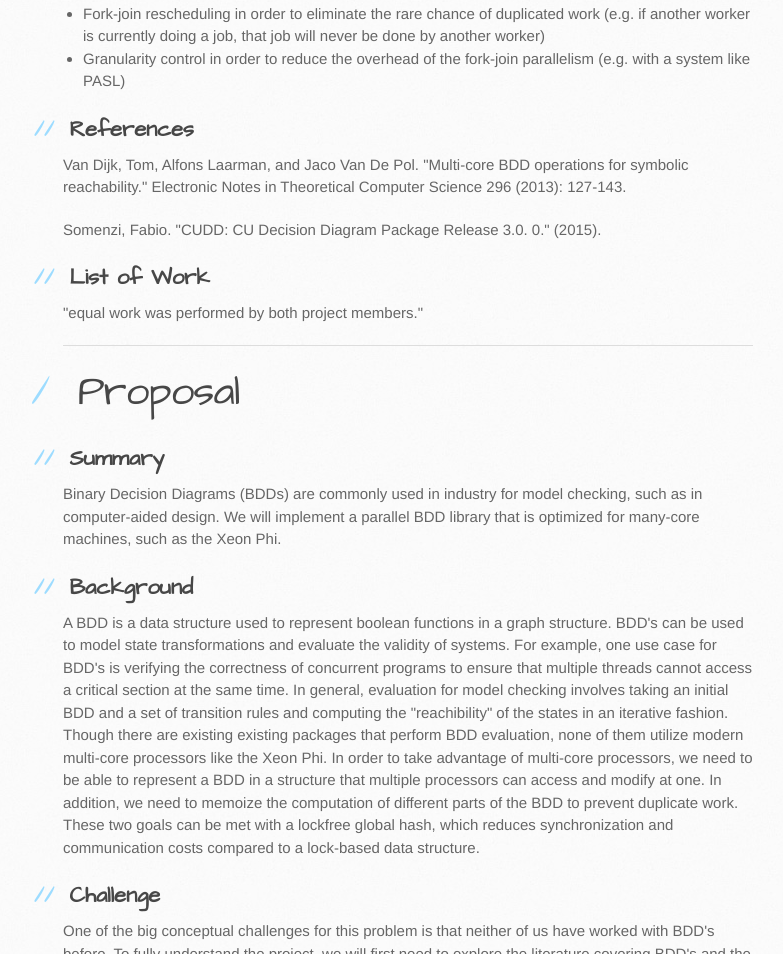
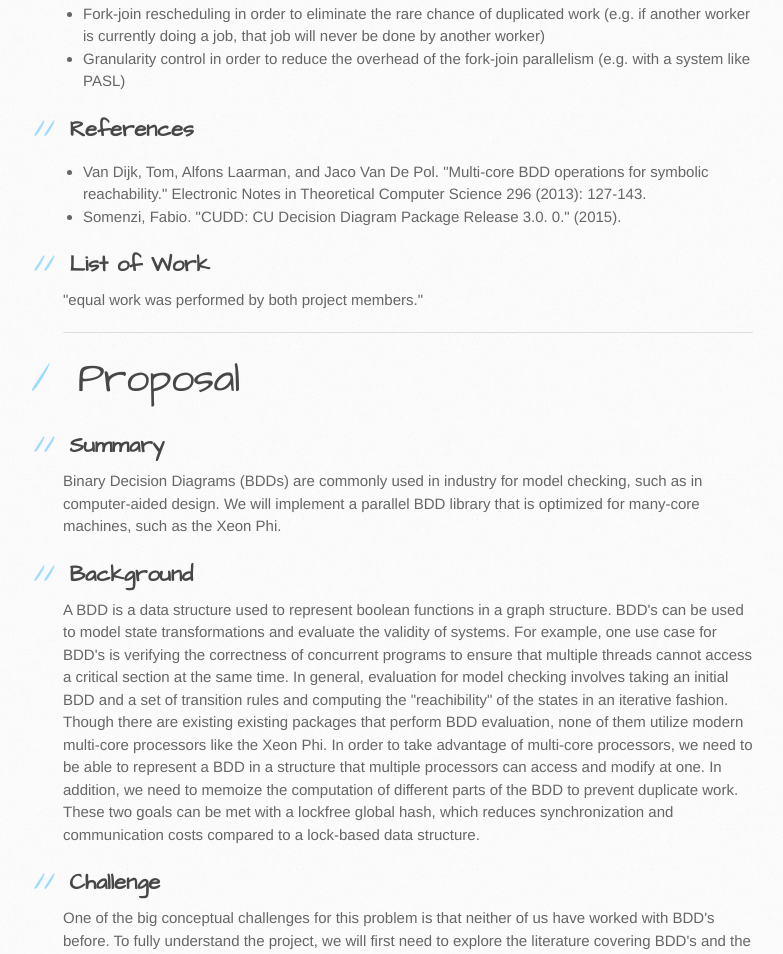
Before and after one commit to chrisying/parabdd, a plain HTML site: page index.html in a window 1280 px wide. Shown: the part 2608-3562 px from the top of the page, without its empty margins (107-890 px from the left). Drawn offline with Linux system fonts and the light colour scheme.

Commit message:
Create gh-pages branch via GitHub

```diff
--- a/index.html
+++ b/index.html
@@ -105,9 +105,10 @@ int num = c.count_sat();
 <h2>
 <a id="references" class="anchor" href="#references" aria-hidden="true"><span aria-hidden="true" class="octicon octicon-link"></span></a>References</h2>
 
-<p>Van Dijk, Tom, Alfons Laarman, and Jaco Van De Pol. "Multi-core BDD operations for symbolic reachability." Electronic Notes in Theoretical Computer Science 296 (2013): 127-143.</p>
-
-<p>Somenzi, Fabio. "CUDD: CU Decision Diagram Package Release 3.0. 0." (2015).</p>
+<ul>
+<li>Van Dijk, Tom, Alfons Laarman, and Jaco Van De Pol. "Multi-core BDD operations for symbolic reachability." Electronic Notes in Theoretical Computer Science 296 (2013): 127-143.</li>
+<li>Somenzi, Fabio. "CUDD: CU Decision Diagram Package Release 3.0. 0." (2015).</li>
+</ul>
 
 <h2>
 <a id="list-of-work" class="anchor" href="#list-of-work" aria-hidden="true"><span aria-hidden="true" class="octicon octicon-link"></span></a>List of Work</h2>
```
Also changed, not shown: params.json (+1 -1 lines).
